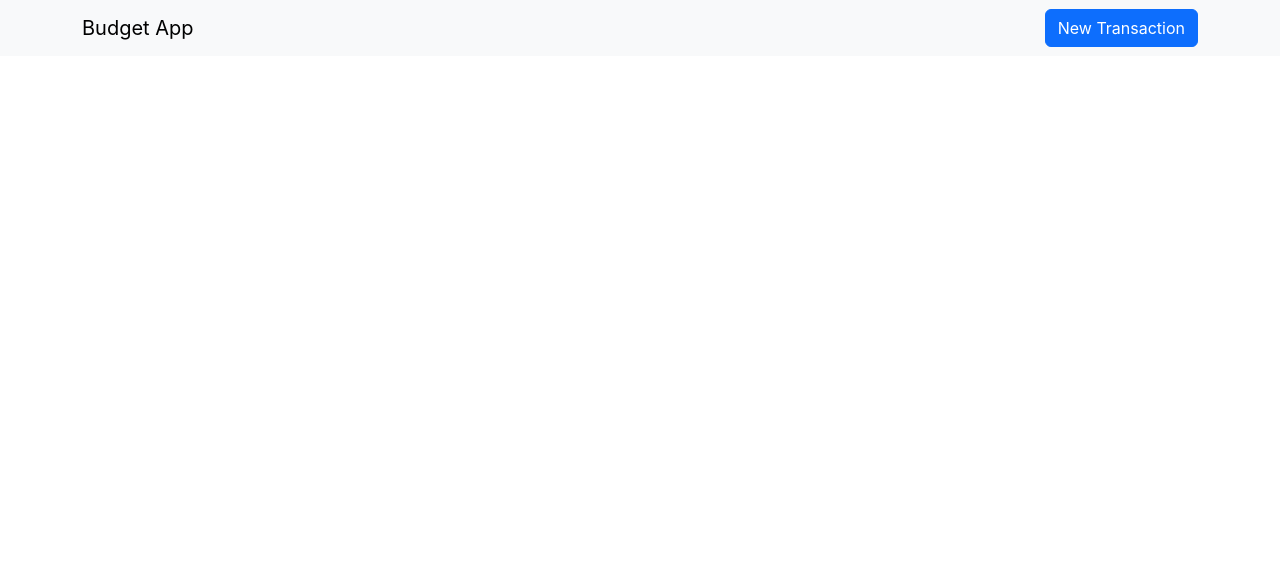
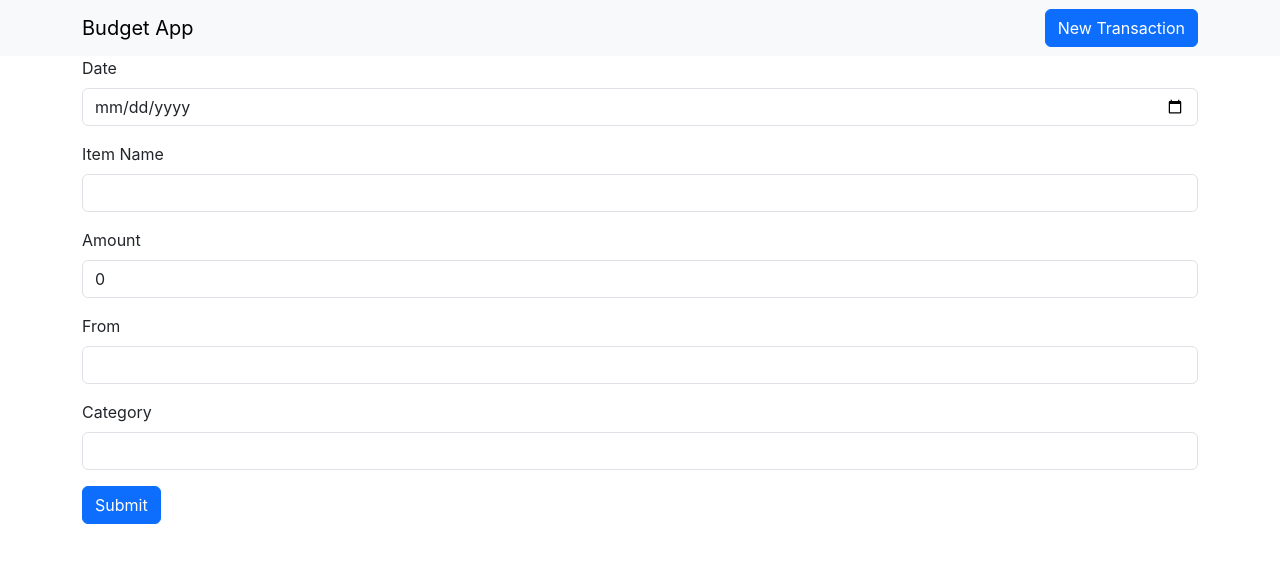
Before and after one commit to i-guerrero/budget-app-front-end, a React (Create React App) app: page /transactions/new in a window 1280 px wide. Shown: the top 562 px of the page. Built offline with nearby package versions, Linux system fonts and the light colour scheme; no server answers.

Commit message:
Add Index and skeleton on New page

```diff
--- a/src/App.css
+++ b/src/App.css
@@ -1,38 +1,11 @@
-.App {
+/* .App {
   text-align: center;
+} */
+
+#green {
+  color: green;
 }
 
-.App-logo {
-  height: 40vmin;
-  pointer-events: none;
+#red {
+  color: red;
 }
-
-@media (prefers-reduced-motion: no-preference) {
-  .App-logo {
-    animation: App-logo-spin infinite 20s linear;
-  }
-}
-
-.App-header {
-  background-color: #282c34;
-  min-height: 100vh;
-  display: flex;
-  flex-direction: column;
-  align-items: center;
-  justify-content: center;
-  font-size: calc(10px + 2vmin);
-  color: white;
-}
-
-.App-link {
-  color: #61dafb;
-}
-
-@keyframes App-logo-spin {
-  from {
-    transform: rotate(0deg);
-  }
-  to {
-    transform: rotate(360deg);
-  }
-}
--- a/src/App.js
+++ b/src/App.js
@@ -2,7 +2,8 @@ import "./App.css";
 import NavBar from "./Components/NavBar";
 import { BrowserRouter as Router, Routes, Route } from "react-router-dom";
 import Home from "./Pages/Home";
-import TransactionsIndex from "./Pages/TransactionsIndex";
+import Index from "./Pages/Index";
+import New from "./Pages/New";
 
 function App() {
   return (
@@ -11,7 +12,8 @@ function App() {
         <NavBar />
         <Routes>
           <Route path="/" element={<Home />} />
-          <Route path="/transactions" element={<TransactionsIndex />} />
+          <Route path="/transactions" element={<Index />} />
+          <Route path="/transactions/new" element={<New />} />
         </Routes>
       </Router>
     </div>
--- /dev/null
+++ b/src/Components/NewForm.jsx
@@ -0,0 +1,68 @@
+import Button from 'react-bootstrap/Button';
+import Form from 'react-bootstrap/Form';
+import Container from 'react-bootstrap/Container';
+import { useState } from 'react';
+// import axios from 'axios';
+
+// const API = process.env.REACT_APP_API_URL
+
+export default function NewForm() {
+    const [transaction, setTransaction] = useState({
+        date: "",
+        name: "",
+        amount: 0,
+        from: "",
+        category: "",
+    })
+
+    function handleTextChange(e) {
+        setTransaction({
+            ...transaction,
+            [e.target.id]: e.target.value
+        })
+    }
+
+    // function handleNumberChange(e) {
+    //     setTransaction({
+    //         ...transaction,
+    //         [e.target.id]: e.target.value
+    //     })
+    // }
+
+    // function handleSubmit() {
+    //     axios.post(`${API}/transactions`, transaction)
+    // }
+
+  return (
+    <div>
+        <Container>
+            <Form>
+            <Form.Group className="mb-3" controlId="date">
+                <Form.Label>Date</Form.Label>
+                <Form.Control type="date" value={transaction.date} onChange={handleTextChange} />
+            </Form.Group>
+
+            <Form.Group className="mb-3" controlId="name">
+                <Form.Label>Item Name</Form.Label>
+                <Form.Control type="text" value={transaction.name} onChange={handleTextChange} />
+            </Form.Group>
+            <Form.Group className="mb-3" controlId="amount">
+                <Form.Label>Amount</Form.Label>
+                <Form.Control type="number" placeholder='$0.00' value={transaction.amount} onChange={handleTextChange} />
+            </Form.Group>
+            <Form.Group className="mb-3" controlId="from">
+                <Form.Label>From</Form.Label>
+                <Form.Control type="text" value={transaction.from} onChange={handleTextChange} />
+            </Form.Group>
+            <Form.Group className="mb-3" controlId="category">
+                <Form.Label>Category</Form.Label>
+                <Form.Control type="text" value={transaction.category} onChange={handleTextChange} />
+            </Form.Group>
+            <Button variant="primary" type="submit">
+                Submit
+            </Button>
+            </Form>
+    </Container>
+    </div>
+  )
+}
--- /dev/null
+++ b/src/Components/Transaction.jsx
@@ -0,0 +1,12 @@
+import React from 'react'
+
+export default function Transaction({ transaction, i}) {
+  return (
+    <tr>
+      <td>{i}</td>
+        <td>{transaction.date}</td>
+        <td>{transaction.item_name}</td>
+        <td>${transaction.amount}</td>
+    </tr>
+  )
+}
--- /dev/null
+++ b/src/Components/Transactions.jsx
@@ -0,0 +1,50 @@
+import axios from "axios";
+import { useState, useEffect } from "react";
+import Table from 'react-bootstrap/Table';
+import Transaction from "./Transaction";
+
+const API = process.env.REACT_APP_API_URL;
+
+export default function Transactions() {
+  const [transactions, setTransactions] = useState([]);
+  const [accountTotal, setAccountTotal] = useState(0)
+
+  useEffect(() => {
+    axios
+      .get(`${API}/transactions`)
+      .then((response) => {
+        setTransactions(response.data);
+      })
+      .catch((error) => console.log(error));
+  }, []);
+
+  useEffect(() => {
+    let total = transactions.length > 0 ? transactions.reduce((sum, transaction) => {
+      return sum + transaction.amount
+    }, 0) : 0;
+    setAccountTotal(total)
+  }, [transactions])
+
+  return (
+    <div>
+      <h2>Bank Account Total: <span id={accountTotal > 100 ? "green" : "red"}>${accountTotal}</span></h2>
+      <h3>Transactions</h3>
+      <Table striped bordered hover>
+      <thead>
+        <tr>
+          <th>#</th>
+          <th>Date</th>
+          <th>Name</th>
+          <th>Amount</th>
+        </tr>
+      </thead>
+      <tbody>
+        {transactions.map((transaction, i) => {
+          return <Transaction key={i} transaction={transaction} i={i} />;
+        })}
+      </tbody>
+    </Table>
+
+    </div>
+  );
+}
--- /dev/null
+++ b/src/Pages/Index.js
@@ -0,0 +1,13 @@
+import React from "react";
+import Transactions from "../Components/Transactions";
+import Container from "react-bootstrap/Container";
+
+export default function Index() {
+  return (
+    <div>
+      <Container>
+        <Transactions />
+      </Container>
+    </div>
+  );
+}
--- /dev/null
+++ b/src/Pages/New.js
@@ -0,0 +1,9 @@
+import NewForm from "../Components/NewForm";
+
+export default function New() {
+  return (
+    <div>
+      <NewForm />
+    </div>
+  );
+}
--- a/src/Pages/TransactionsIndex.js
+++ /dev/null
@@ -1,29 +0,0 @@
-import axios from "axios";
-import { useState, useEffect } from "react";
-const API = process.env.REACT_APP_API_URL;
-
-export default function TransactionsIndex() {
-    const [transactions, setTransactions] = useState([]);
-
-    useEffect(() => {
-        axios.get(`${API}/transactions`)
-        .then((response) => {
-            // console.log(response.data)
-            setTransactions(response.data)
-        })
-        .catch(error => console.log(error))
-    }, [])
-
-  return (
-    <div>
-      <h2>Transactions</h2>
-      <ul>
-        {transactions.map((transaction, i) => {
-            return (
-                <li key={i}>{transaction.item_name}</li>
-            )
-        })}
-      </ul>
-    </div>
-  )
-}
```
